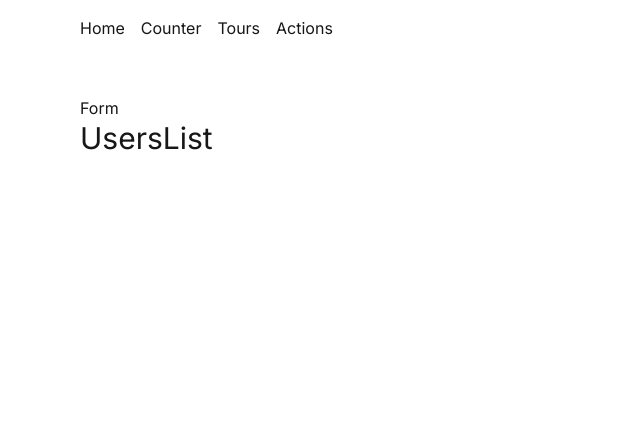
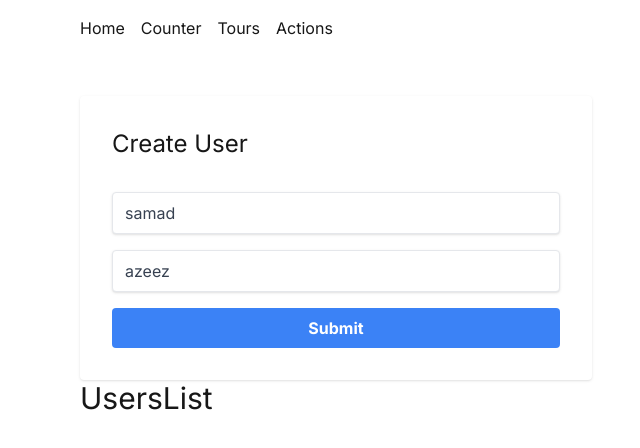
Before and after one commit to Samad-Azeez/nextjs-tutorial, a Next.js app: page /actions in a window 1280 px wide. Shown: the top 448 px of the page, without its empty margins (176-816 px from the left). Built offline with nearby package versions, Linux system fonts and the light colour scheme.

Commit message:
feat: implement user creation form with input fields and submit button

```diff
--- a/components/Form.tsx
+++ b/components/Form.tsx
@@ -1,5 +1,43 @@
+// Asynchronous function to create a user
+const createUser = async () => {
+  'use server';
+  console.log('creating user ...');
+};
+
+// Form component
 function Form() {
-  return <div>Form</div>;
+  return (
+    <form action={createUser} className={formStyle}>
+      <h2 className='text-2xl capitalize mb-4'>create user</h2>
+      {/* Input field for first name */}
+      <input
+        type='text'
+        name='firstName'
+        defaultValue='samad'
+        required
+        className={inputStyle}
+      />
+      {/* Input field for last name */}
+      <input
+        type='text'
+        name='lastName'
+        defaultValue='azeez'
+        required
+        className={inputStyle}
+      />
+      {/* Submit button */}
+      <button type='submit' className={btnStyle}>
+        submit
+      </button>
+    </form>
+  );
 }
 
+// CSS styles for the form
+const formStyle = 'max-w-lg flex flex-col gap-y-4 shadow rounded p-8';
+const inputStyle = 'border shadow rounded py-2 px-3 text-gray-700';
+const btnStyle =
+  'bg-blue-500 hover:bg-blue-700 text-white font-bold py-2 px-4 rounded capitalize';
+
+// Export the Form component as the default export
 export default Form;
```
